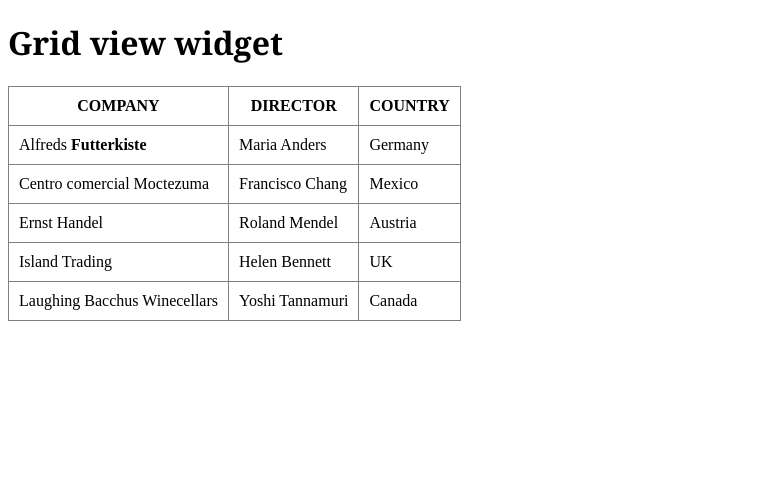
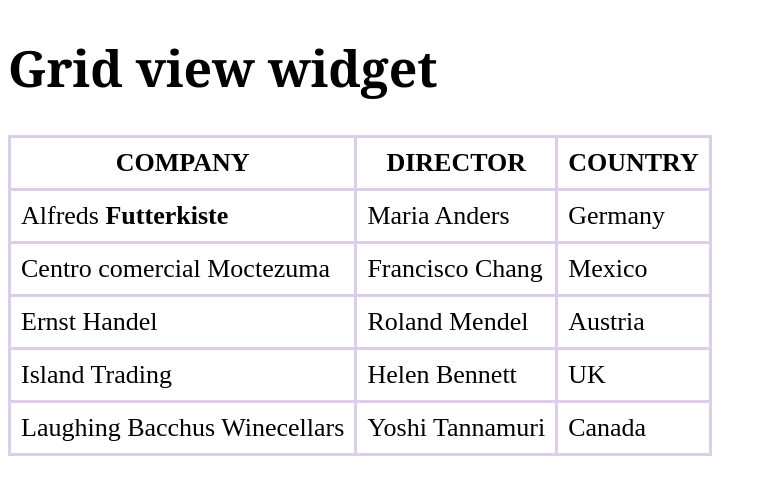
Before and after one commit to MidnightRoam/native_js_learning_projects, a plain HTML site: page gridview_widget/index.html in a window 1280 px wide. Shown: the whole page, without its empty margins (0-767 px from the left). Drawn offline with Linux system fonts and the light colour scheme.

Commit message:
Added a new css styles

```diff
--- a/gridview_widget/style.css
+++ b/gridview_widget/style.css
@@ -1,10 +1,14 @@
+* {
+    font-size: 26px;
+}
+
 table {
     border-collapse: collapse;
     border: 1px solid #7f7f7f;
 }
 
 table tr, td, th {
-    border: 1px solid #7f7f7f;
+    border: 3px solid #dcceea;
 }
 
 table td, th {
@@ -16,4 +20,5 @@ table th {
 }
 .header {
     font-family: Georgia;
+    font-size: 50px;
 }
```
